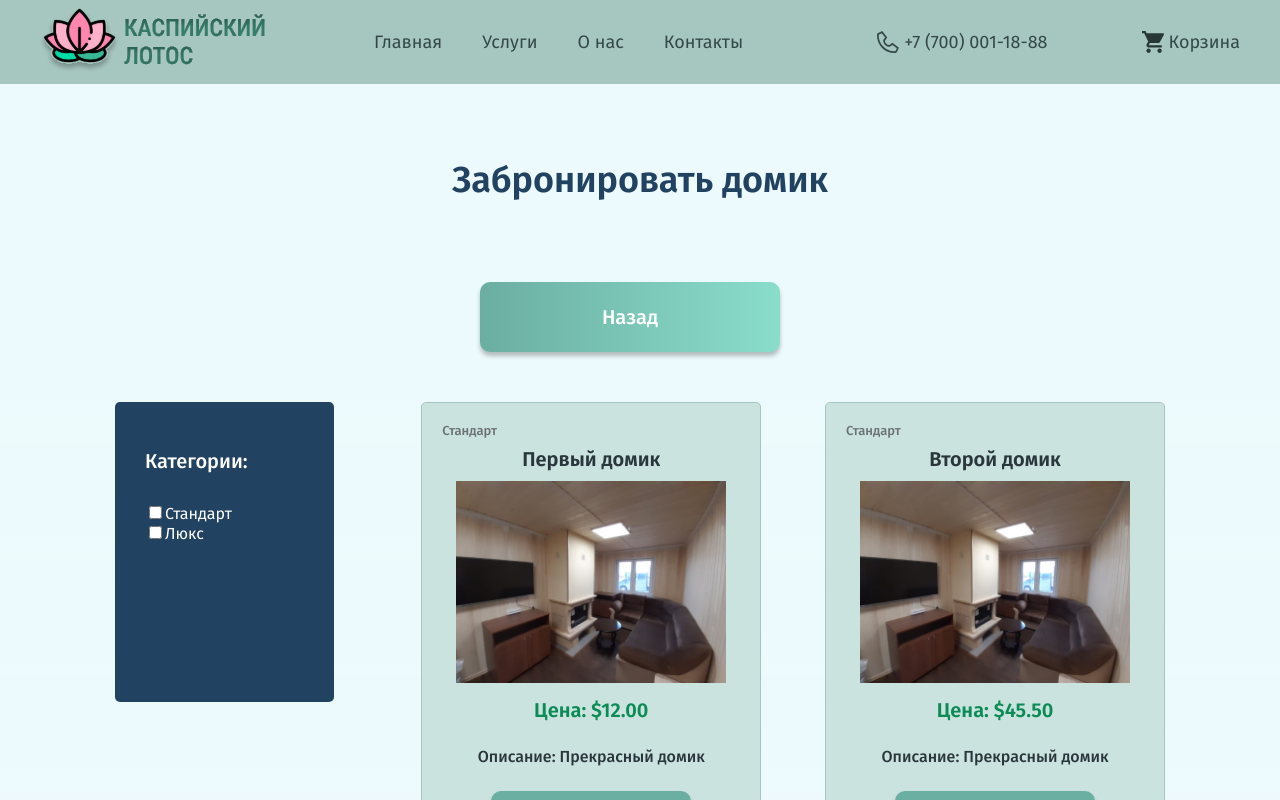
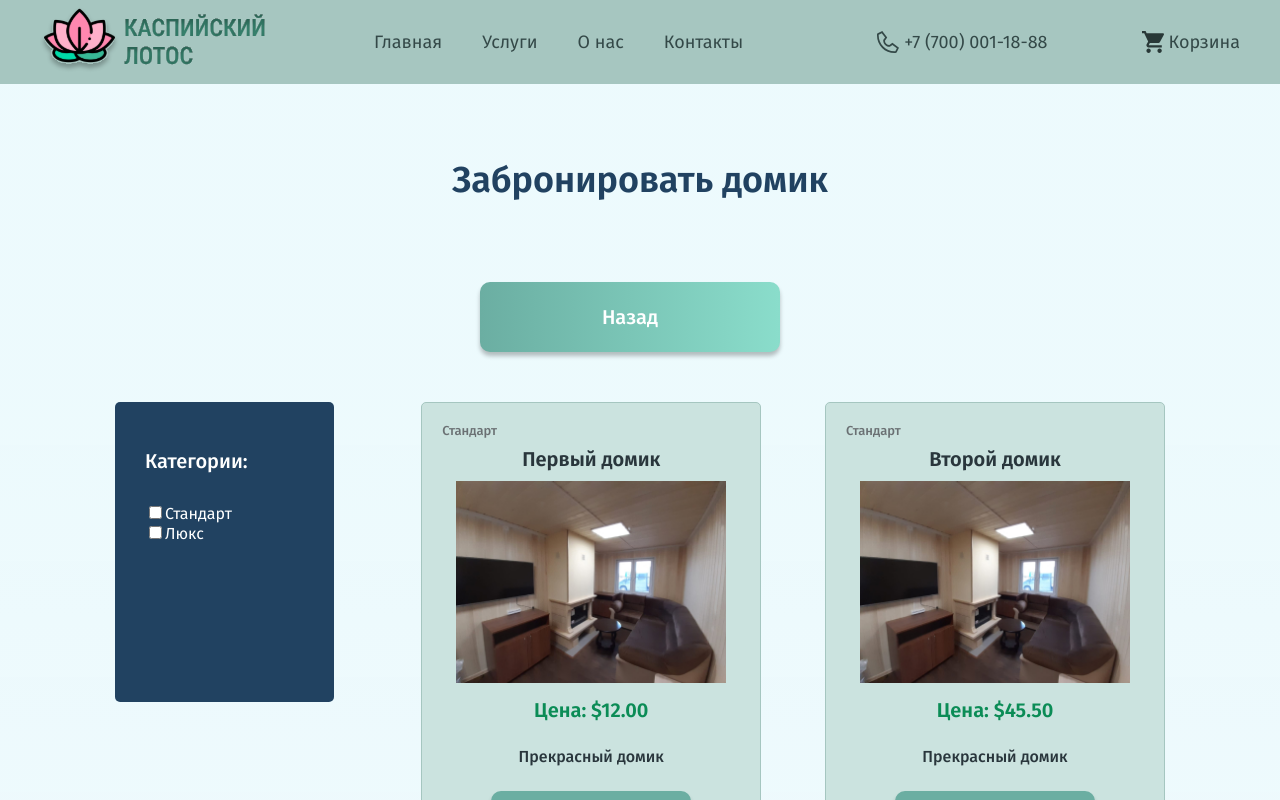
Before and after one commit to Mari525/lotus, a Vue app: page /services in a window 1280 px wide. Both pictures are taken after a click on the button "Забронировать домик". Shown: the top 800 px of the page. Built offline with nearby package versions, Linux system fonts and the light colour scheme.

Commit message:
Update Services.vue

```diff
--- a/src/views/Services.vue
+++ b/src/views/Services.vue
@@ -31,7 +31,7 @@
               <h3 class="card__heading">{{ product.name }}</h3>
               <img class="card__img" src="@/assets/services-house.jpg" alt="">
               <b class="card__price">Цена: ${{ product.price.toFixed(2) }}</b>
-              <p class="card__descr">Описание: {{ product.short_description }}</p>
+              <p class="card__descr">{{ product.short_description }}</p>
               <button class="card__button" @click="viewProduct2(product)">Подробнее</button>
             </div>
           </div>
@@ -68,7 +68,7 @@
               <h3 class="card__heading">{{ product2.name }}</h3>
               <img class="card__img" src="@/assets/services2.jpg" alt="">
               <b class="card__price">Цена: ${{ product2.price.toFixed(2) }}</b>
-              <p class="card__descr">Описание: {{ product2.short_description }}</p>
+              <p class="card__descr">{{ product2.short_description }}</p>
               <button class="card__button" @click="viewProduct(product2)">Подробнее</button>
             </div>
           </div>
```
